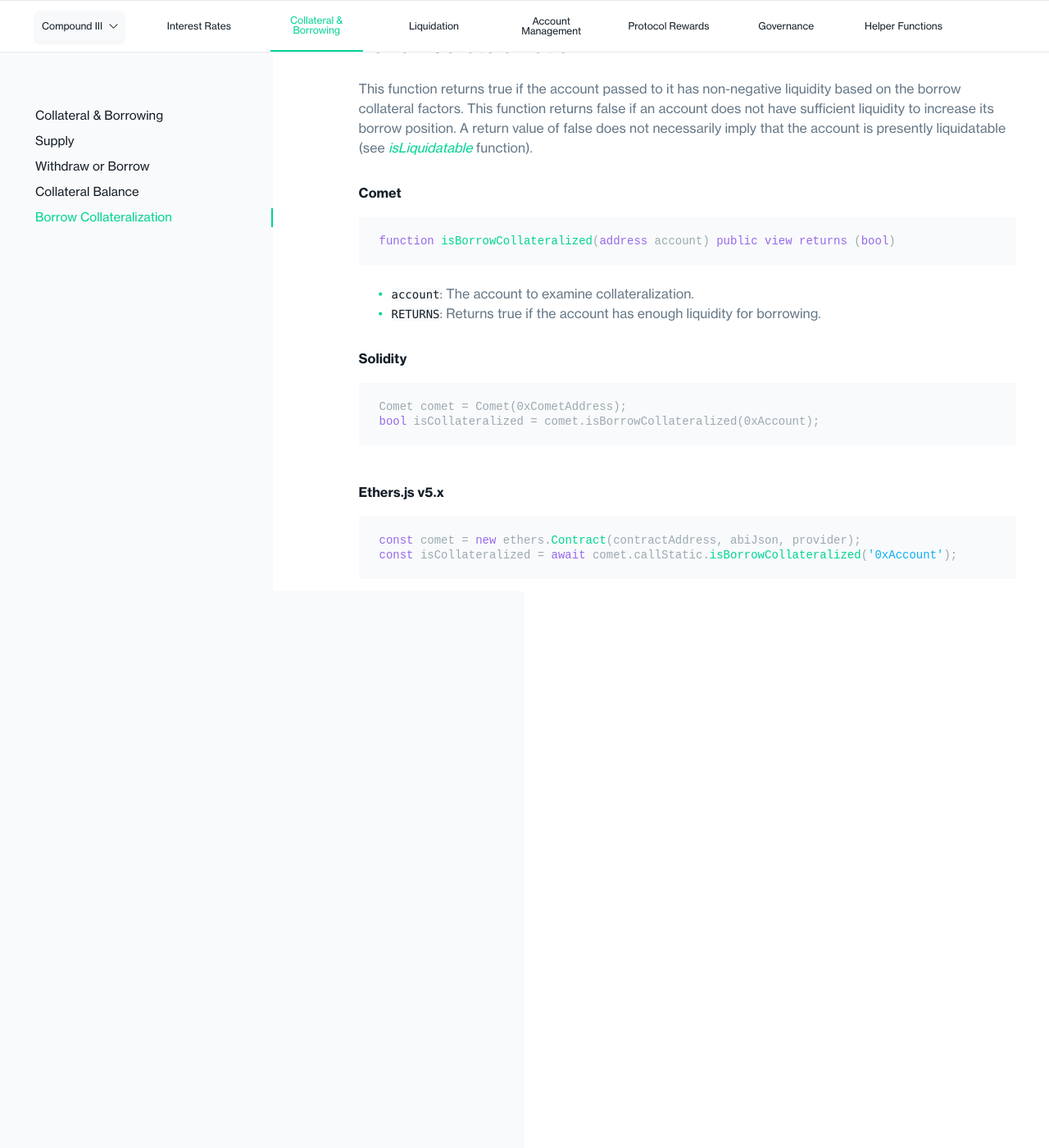
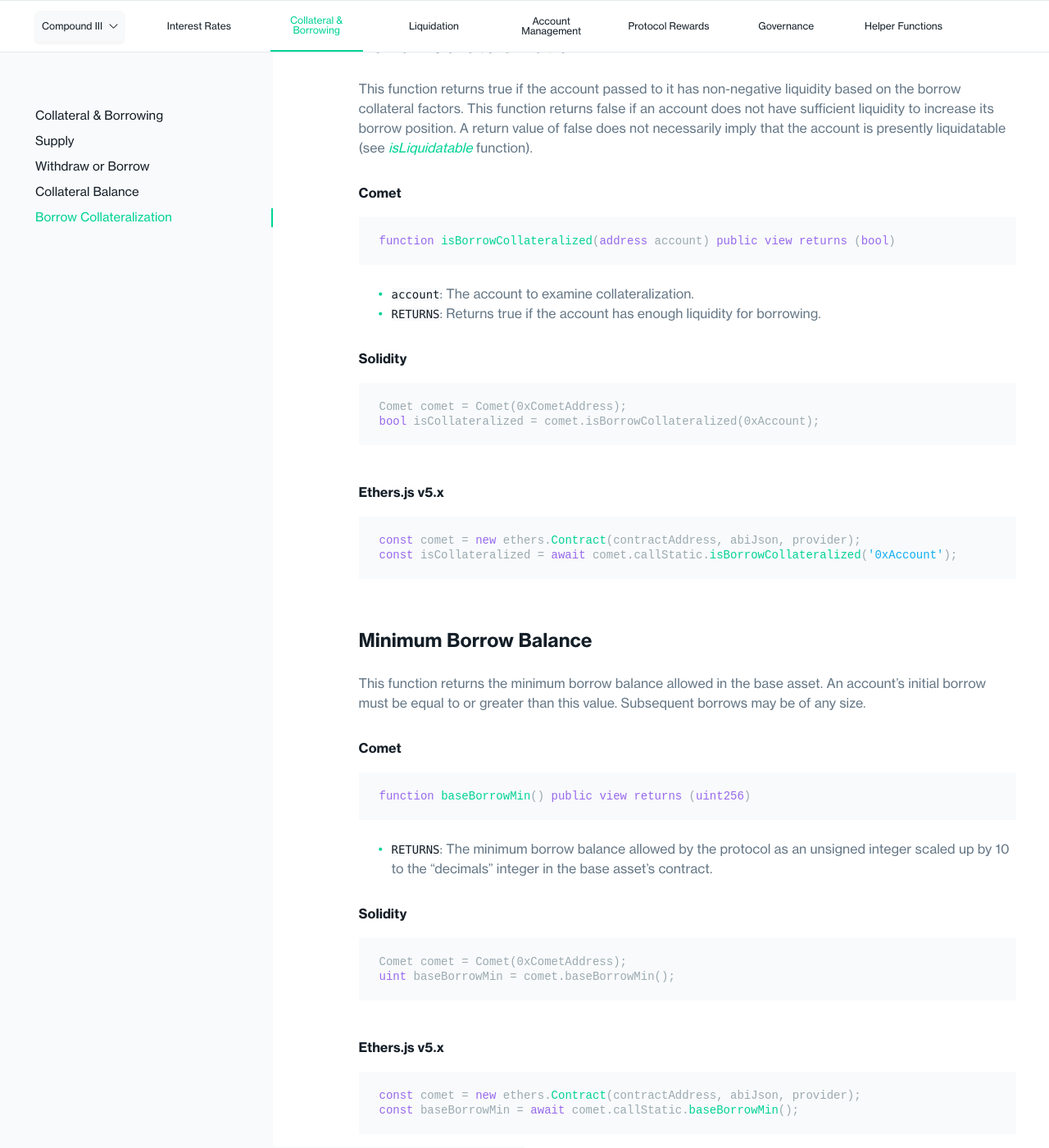
Before and after one commit to compound-finance/compound-finance.github.io, a Jekyll site: the page built from docs/pages/v3/collateral-and-borrowing.md, in a window 1280 px wide and 1400 px high, scrolled down 3800 px. Shown: the whole window at 82% size. Built offline with Jekyll 4.4.1, drawn with Linux system fonts in a browser that asks for light colours; before the commit the page ends 4523 px from its top, so only the background shows below that.

Commit message:
add a docs reference to the minimum borrow balance for v3

````diff
--- a/docs/pages/v3/collateral-and-borrowing.md
+++ b/docs/pages/v3/collateral-and-borrowing.md
@@ -164,3 +164,29 @@
 const comet = new ethers.Contract(contractAddress, abiJson, provider);
 const isCollateralized = await comet.callStatic.isBorrowCollateralized('0xAccount');
 ```
+
+### Minimum Borrow Balance
+
+This function returns the minimum borrow balance allowed in the base asset. An account's initial borrow must be equal to or greater than this value. Subsequent borrows may be of any size.
+
+#### Comet
+
+```solidity
+function baseBorrowMin() public view returns (uint256)
+```
+
+* `RETURNS`: The minimum borrow balance allowed by the protocol as an unsigned integer scaled up by 10 to the "decimals" integer in the base asset's contract.
+
+#### Solidity
+
+```solidity
+Comet comet = Comet(0xCometAddress);
+uint baseBorrowMin = comet.baseBorrowMin();
+```
+
+#### Ethers.js v5.x
+
+```js
+const comet = new ethers.Contract(contractAddress, abiJson, provider);
+const baseBorrowMin = await comet.callStatic.baseBorrowMin();
+```
````
